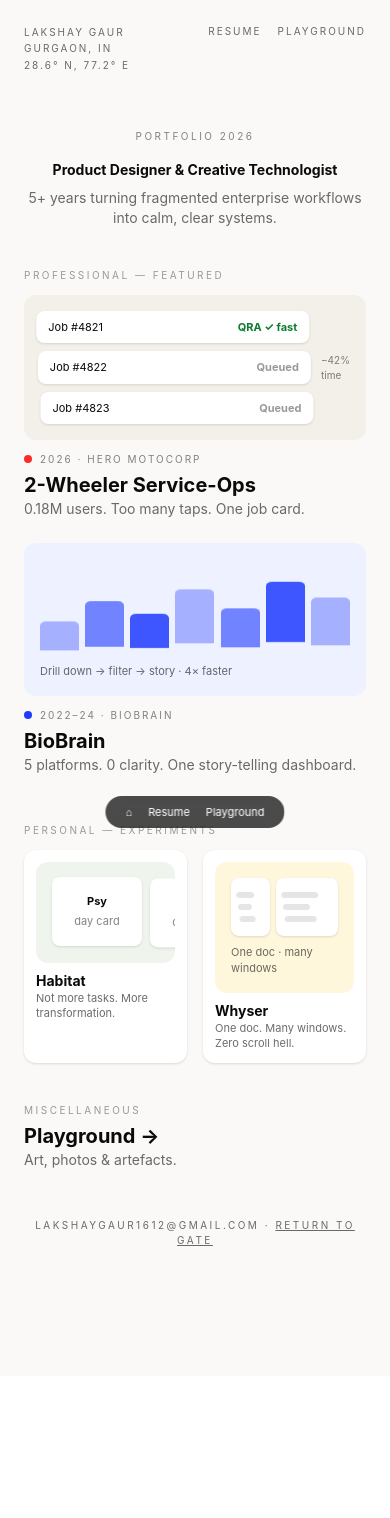
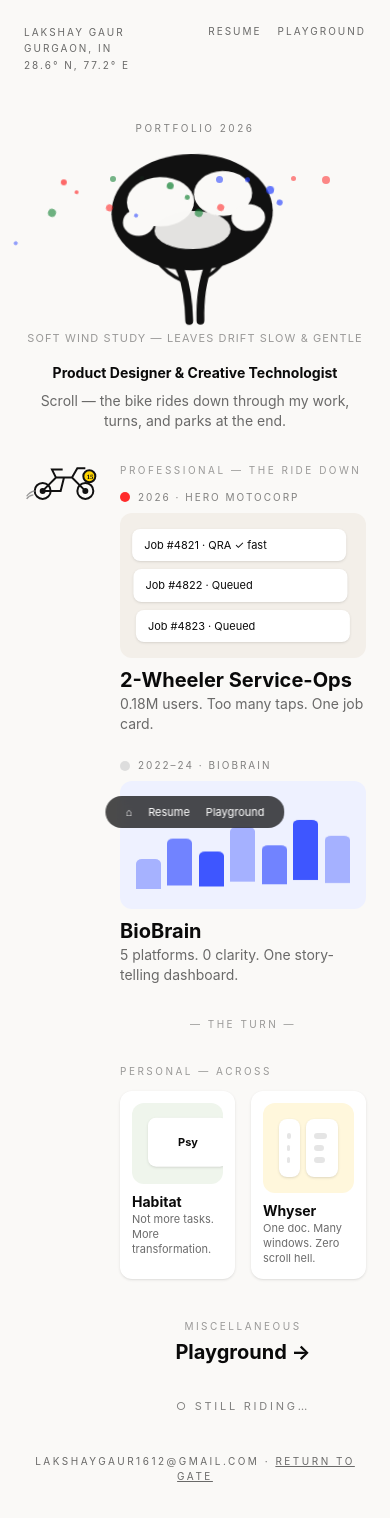
Before and after one commit to LakshayGaur1612/portfolio-2026, a Next.js app: page / in a window 390 px wide. Shown: the top 1518 px of the page. Before the commit the page ends 1376 px from the top, so only its background shows below. Built offline with nearby package versions, Linux system fonts and the light colour scheme.

Commit message:
Scroll journey: tree 18 leaves, vertical bike ride, 90deg turn, parked finale + title fix

```diff
--- a/src/app/layout.tsx
+++ b/src/app/layout.tsx
@@ -13,8 +13,13 @@ const geistMono = Geist_Mono({
 });
 
 export const metadata: Metadata = {
-  title: "Create Next App",
-  description: "Generated by create next app",
+  title: "Lakshay Gaur — Product Designer",
+  description: "Portfolio 2026: enterprise SaaS & AI case studies, personal experiments, and playground artefacts.",
+  openGraph: {
+    title: "Lakshay Gaur — Product Designer",
+    description: "Enterprise SaaS & AI portfolios, 5+ yrs. 2-Wheeler, BioBrain, Habitat, Whyser.",
+    type: "website",
+  },
 };
 
 export default function RootLayout({ children }: { children: React.ReactNode }) {
--- a/src/app/page.tsx
+++ b/src/app/page.tsx
@@ -1,35 +1,72 @@
 "use client";
-import { useEffect } from "react";
+import { useEffect, useRef, useState } from "react";
 import Link from "next/link";
 import { PROJECTS } from "../data";
 
-function useReveal() {
-  useEffect(() => {
-    const els = document.querySelectorAll(".reveal");
-    const io = new IntersectionObserver(
-      (es) => es.forEach((e) => e.isIntersecting && e.target.classList.add("visible")),
-      { threshold: 0.1 }
+const LEAVES = Array.from({ length: 18 }, (_, i) => ({
+  left: 8 + ((i * 53) % 84),
+  delay: (i * 0.55) % 8,
+  dur: 7 + ((i * 37) % 40) / 10,
+  size: 4 + ((i * 29) % 5),
+  drift: 40 + ((i * 41) % 70),
+  color: ["#1F3BFF", "#0a7d2c", "#FF2B2B"][i % 3],
+}));
+
+function Tree() {
+  return (
+    <div className="relative">
+      <div className="animate-sway mx-auto w-56">
+        <svg viewBox="0 0 200 170" className="w-full">
+          <path d="M95 165 C95 130 88 108 68 92 M105 165 C105 125 116 102 138 86" stroke="#111" strokeWidth="7" fill="none" strokeLinecap="round" />
+          <path d="M92 130 C80 125 72 118 66 108 M108 128 C120 122 128 114 132 104" stroke="#111" strokeWidth="3" fill="none" />
+          <ellipse cx="100" cy="68" rx="72" ry="52" fill="#111" />
+          <ellipse cx="72" cy="58" rx="30" ry="22" fill="#FAF9F7" />
+          <ellipse cx="128" cy="52" rx="26" ry="20" fill="#FAF9F7" />
+          <ellipse cx="100" cy="84" rx="34" ry="17" fill="#FAF9F7" opacity="0.9" />
+          <ellipse cx="52" cy="76" rx="14" ry="12" fill="#FAF9F7" />
+          <ellipse cx="150" cy="74" rx="15" ry="12" fill="#FAF9F7" />
+        </svg>
+      </div>
+      {LEAVES.map((l, i) => (
+        <span
+          key={i}
+          className="wind-leaf absolute top-10 rounded-full"
+          style={{
+            left: `${l.left}%`,
+            width: l.size, height: l.size,
+            background: l.color, opacity: 0.55,
+            animationDuration: `${l.dur}s`,
+            animationDelay: `${l.delay}s`,
+            ["--drift" as string]: `${l.drift}px`,
+          }}
+        />
+      ))}
+      <style>{`@keyframes windblow{0%{transform:translate(0,0) rotate(0);opacity:0}12%{opacity:.7}80%{opacity:.5}100%{transform:translate(calc(var(--drift)*-1),70px) rotate(50deg);opacity:0}}.wind-leaf{animation-name:windblow;animation-iteration-count:infinite;animation-timing-function:ease-in-out}@media (prefers-reduced-motion:reduce){.wind-leaf,.animate-sway{animation:none!important}}`}</style>
+    </div>
   );
-    els.forEach((el) => io.observe(el));
-    return () => io.disconnect();
-  }, []);
 }
 
-/* Subtle animated visuals per project — CSS only, stroke-free */
+function BikeFace({ parked }: { parked: boolean }) {
+  return (
+    <svg viewBox="0 0 120 60" className={`w-20 ${parked ? "" : "animate-chug"}`} fill="none" stroke="#111" strokeWidth="3">
+      <circle cx="28" cy="44" r="12" fill="#FAF9F7" /><circle cx="92" cy="44" r="12" fill="#FAF9F7" />
+      <circle cx="28" cy="44" r="3" fill="#111" /><circle cx="92" cy="44" r="3" fill="#111" />
+      <path d="M28 44 L48 24 L72 24 L92 44 M48 24 L42 12 L58 12 M60 24 L55 44 L28 44 M72 24 L80 10 L92 10" />
+      <circle cx="98" cy="22" r="9" fill="#FFD400" stroke="#111" /><text x="94" y="26" fontSize="9" fill="#111" stroke="none" fontWeight="bold">15</text>
+      {!parked && <path d="M16 44 q-8 2 -12 8 M14 50 q-7 1 -10 6" stroke="#999" strokeWidth="2" />}
+    </svg>
+  );
+}
+
 function Visual({ slug }: { slug: string }) {
   const soft = "rounded-xl overflow-hidden";
   if (slug === "two-wheeler")
     return (
       <div className={`${soft} bg-[#F3EFE9] p-4`}>
-        <div className="flex items-center gap-2">
-          <div className="flex-1 space-y-2">
-            {["Job #4821", "Job #4822", "Job #4823"].map((j, i) => (
-              <div key={j} className="bg-white rounded-lg px-3 py-2 font-sans-ui text-[11px] shadow-sm flex justify-between" style={{ animation: `slidein 3s ease-in-out ${i * 0.6}s infinite alternate` }}>
-                <span>{j}</span><span className="font-bold" style={{ color: i === 0 ? "#0a7d2c" : "#999" }}>{i === 0 ? "QRA ✓ fast" : "Queued"}</span>
-              </div>
+        <div className="space-y-2">
+          {["Job #4821 · QRA ✓ fast", "Job #4822 · Queued", "Job #4823 · Queued"].map((j, i) => (
+            <div key={j} className="bg-white rounded-lg px-3 py-2 font-sans-ui text-[11px] shadow-sm" style={{ animation: `slidein 3s ease-in-out ${i * 0.6}s infinite alternate` }}>{j}</div>
           ))}
-          </div>
-          <div className="font-sans-ui text-[10px] opacity-50">−42%<br />time</div>
         </div>
       </div>
     );
@@ -41,16 +78,13 @@ function Visual({ slug }: { slug: string }) {
             <div key={i} className="flex-1 rounded-t-md bg-[#1F3BFF]" style={{ height: `${h}%`, opacity: 0.35 + (i % 3) * 0.25, animation: `bar 2.4s ease-in-out ${i * 0.2}s infinite alternate` }} />
           ))}
         </div>
-        <p className="font-sans-ui text-[11px] mt-2 opacity-60">Drill down → filter → story · 4× faster</p>
       </div>
     );
   if (slug === "habitat")
     return (
       <div className={`${soft} bg-[#EFF5EC] p-4 flex gap-2 overflow-hidden`}>
         {["Psy", "Act", "Refl"].map((t, i) => (
-          <div key={t} className="bg-white rounded-lg px-3 py-4 font-sans-ui text-[11px] shadow-sm min-w-[90px] text-center" style={{ animation: `floaty 3.5s ease-in-out ${i * 0.5}s infinite alternate` }}>
-            <p className="font-bold">{t}</p><p className="opacity-50 mt-1">day card</p>
-          </div>
+          <div key={t} className="bg-white rounded-lg px-3 py-4 font-sans-ui text-[11px] shadow-sm min-w-[80px] text-center font-bold" style={{ animation: `floaty 3.5s ease-in-out ${i * 0.5}s infinite alternate` }}>{t}</div>
         ))}
       </div>
     );
@@ -58,22 +92,64 @@ function Visual({ slug }: { slug: string }) {
     <div className={`${soft} bg-[#FFF7DC] p-4`}>
       <div className="flex gap-1.5">
         {[38, 62].map((w, i) => (
-          <div key={i} className="bg-white rounded-lg shadow-sm p-2 overflow-hidden" style={{ width: `${w}%` }}>
+          <div key={i} className="bg-white rounded-lg shadow-sm p-2" style={{ width: `${w}%` }}>
             {[80, 60, 70].map((l, j) => (
-              <div key={j} className="h-1.5 rounded-full bg-black/10 my-1.5" style={{ width: `${l}%`, animation: `slidein 3s ease ${j * 0.3}s infinite alternate` }} />
+              <div key={j} className="h-1.5 rounded-full bg-black/10 my-1.5" style={{ width: `${l}%` }} />
             ))}
           </div>
         ))}
       </div>
-      <p className="font-sans-ui text-[11px] mt-2 opacity-60">One doc · many windows</p>
     </div>
   );
 }
 
 export default function Home() {
-  useReveal();
+  const journeyRef = useRef<HTMLDivElement>(null);
+  const [phase, setPhase] = useState({ y: 0, x: 0, rot: 0, parked: false, checkpoint: 0 });
+
+  useEffect(() => {
+    const els = document.querySelectorAll(".reveal");
+    const io = new IntersectionObserver(
+      (es) => es.forEach((e) => e.isIntersecting && e.target.classList.add("visible")),
+      { threshold: 0.1 }
+    );
+    els.forEach((el) => io.observe(el));
+    return () => io.disconnect();
+  }, []);
+
+  useEffect(() => {
+    let raf = 0;
+    const reduced = window.matchMedia("(prefers-reduced-motion: reduce)").matches;
+    const update = () => {
+      raf = 0;
+      const el = journeyRef.current;
+      if (!el) return;
+      const r = el.getBoundingClientRect();
+      const total = r.height - window.innerHeight;
+      const p = Math.min(1, Math.max(0, -r.top / Math.max(total, 1)));
+      // vertical ride 0→0.45, turn 0.45→0.55, horizontal 0.55→0.85, parked 0.85→1
+      const y = Math.min(p / 0.45, 1);
+      const turn = Math.min(Math.max((p - 0.45) / 0.1, 0), 1);
+      const x = Math.min(Math.max((p - 0.55) / 0.3, 0), 1);
+      const parked = p > 0.88;
+      setPhase({
+        y, x,
+        rot: reduced ? 0 : turn * 90,
+        parked,
+        checkpoint: p < 0.2 ? 0 : p < 0.42 ? 1 : p < 0.7 ? 2 : 3,
+      });
+    };
+    const onScroll = () => { if (!raf) raf = requestAnimationFrame(update); };
+    update();
+    window.addEventListener("scroll", onScroll, { passive: true });
+    return () => { window.removeEventListener("scroll", onScroll); if (raf) cancelAnimationFrame(raf); };
+  }, []);
+
   const pros = PROJECTS.slice(0, 2);
   const personal = PROJECTS.slice(2);
+  const vh = 320; // vertical travel px
+  const hw = 180; // horizontal travel px
+
   return (
     <main className="bg-[#FAF9F7] min-h-screen">
       <div className="max-w-xl mx-auto px-6 pb-32">
@@ -85,33 +161,49 @@ export default function Home() {
           </div>
         </nav>
 
-        <header className="pt-8 text-center">
+        <header className="pt-6 text-center">
           <p className="font-sans-ui text-[10px] tracking-[0.25em] uppercase opacity-50">Portfolio 2026</p>
+          <Tree />
+          <p className="font-sans-ui text-[11px] mt-1 uppercase tracking-widest opacity-40">Soft wind study — leaves drift slow & gentle</p>
           <h1 className="text-sm font-bold mt-4 font-sans-ui">Product Designer & Creative Technologist</h1>
-          <p className="mt-2 text-sm opacity-60 font-sans-ui max-w-sm mx-auto">5+ years turning fragmented enterprise workflows into calm, clear systems.</p>
+          <p className="mt-2 text-sm opacity-60 font-sans-ui max-w-sm mx-auto">Scroll — the bike rides down through my work, turns, and parks at the end.</p>
         </header>
 
-        {/* Professional — big feature cards, no strokes */}
-        <section className="mt-10">
-          <p className="font-sans-ui text-[10px] tracking-[0.25em] uppercase opacity-40">Professional — featured</p>
+        <div ref={journeyRef} className="relative">
+          {/* scroll-driven bike: absolute, travels the whole journey */}
+          <div
+            className="absolute left-0 top-0 z-10 pointer-events-none transition-transform duration-100"
+            style={{ transform: `translate(${phase.x * hw}px, ${phase.y * vh + phase.x * 620}px) rotate(${phase.rot}deg) ${phase.parked ? "rotate(-8deg)" : ""}` }}
+          >
+            <BikeFace parked={phase.parked} />
+          </div>
+
+          {/* ACT 1 — Professional: timeline on the RIGHT of the bike */}
+          <section className="mt-8 pl-24">
+            <p className="font-sans-ui text-[10px] tracking-[0.25em] uppercase opacity-40">Professional — the ride down</p>
             <div className="space-y-6 mt-3">
               {pros.map((p, i) => (
                 <Link key={p.slug} href={`/work/${p.slug}`} className="block reveal">
-                <Visual slug={p.slug} />
-                <div className="flex items-baseline gap-2 mt-3">
-                  <span className="inline-block w-2 h-2 rounded-full" style={{ background: p.accent }} />
+                  <div className="flex items-center gap-2">
+                    <span className="w-2.5 h-2.5 rounded-full" style={{ background: phase.checkpoint >= i ? p.accent : "#ddd" }} />
                     <span className="font-sans-ui text-[10px] tracking-[0.2em] uppercase opacity-50">{["2026 · Hero MotoCorp", "2022–24 · BioBrain"][i]}</span>
                   </div>
-                <h3 className="font-sans-ui text-xl font-bold mt-1">{p.title}</h3>
+                  <div className="mt-2"><Visual slug={p.slug} /></div>
+                  <h3 className="font-sans-ui text-xl font-bold mt-2">{p.title}</h3>
                   <p className="font-sans-ui text-sm opacity-60">{p.tldr}</p>
                 </Link>
               ))}
             </div>
           </section>
 
-        {/* Personal — compact 2-col */}
-        <section className="mt-12">
-          <p className="font-sans-ui text-[10px] tracking-[0.25em] uppercase opacity-40">Personal — experiments</p>
+          {/* TURN ZONE */}
+          <p className="font-sans-ui text-[10px] tracking-[0.25em] uppercase opacity-40 text-center my-8 pl-24">
+            {phase.rot > 45 ? "— turned, riding across —" : "— the turn —"}
+          </p>
+
+          {/* ACT 2 — Personal: horizontal ride */}
+          <section className="pl-24">
+            <p className="font-sans-ui text-[10px] tracking-[0.25em] uppercase opacity-40">Personal — across</p>
             <div className="grid grid-cols-2 gap-4 mt-3">
               {personal.map((p) => (
                 <Link key={p.slug} href={`/work/${p.slug}`} className="block reveal bg-white rounded-xl p-3 shadow-sm">
@@ -123,16 +215,22 @@ export default function Home() {
             </div>
           </section>
 
-        <Link href="/playground" className="block mt-10 reveal">
+          {/* FINALE — parked */}
+          <section className="mt-10 pl-24 text-center">
+            <Link href="/playground" className="block reveal">
               <p className="font-sans-ui text-[10px] tracking-[0.25em] uppercase opacity-40">Miscellaneous</p>
               <h3 className="font-sans-ui text-xl font-bold mt-1">Playground →</h3>
-          <p className="font-sans-ui text-sm opacity-60">Art, photos & artefacts.</p>
             </Link>
+            <p className="font-sans-ui text-[11px] uppercase tracking-[0.25em] opacity-50 mt-8">
+              {phase.parked ? "● Parked · thanks for riding" : "○ still riding…"}
+            </p>
+          </section>
+        </div>
 
-        <footer className="mt-12 text-center font-sans-ui text-[10px] tracking-[0.25em] uppercase opacity-60">
+        <footer className="mt-10 text-center font-sans-ui text-[10px] tracking-[0.25em] uppercase opacity-60">
           Lakshaygaur1612@gmail.com · <Link href="/" className="underline">Return to gate</Link>
         </footer>
-        <div className="fixed bottom-4 left-1/2 -translate-x-1/2 bg-black/70 backdrop-blur text-white font-sans-ui text-[11px] rounded-full px-5 py-2 flex gap-4 items-center">
+        <div className="fixed bottom-4 left-1/2 -translate-x-1/2 bg-black/70 backdrop-blur text-white font-sans-ui text-[11px] rounded-full px-5 py-2 flex gap-4 items-center z-20">
           <Link href="/">⌂</Link>
           <Link href="/resume">Resume</Link>
           <Link href="/playground">Playground</Link>
```
Lines whose indentation alone changed are shown as unchanged.
